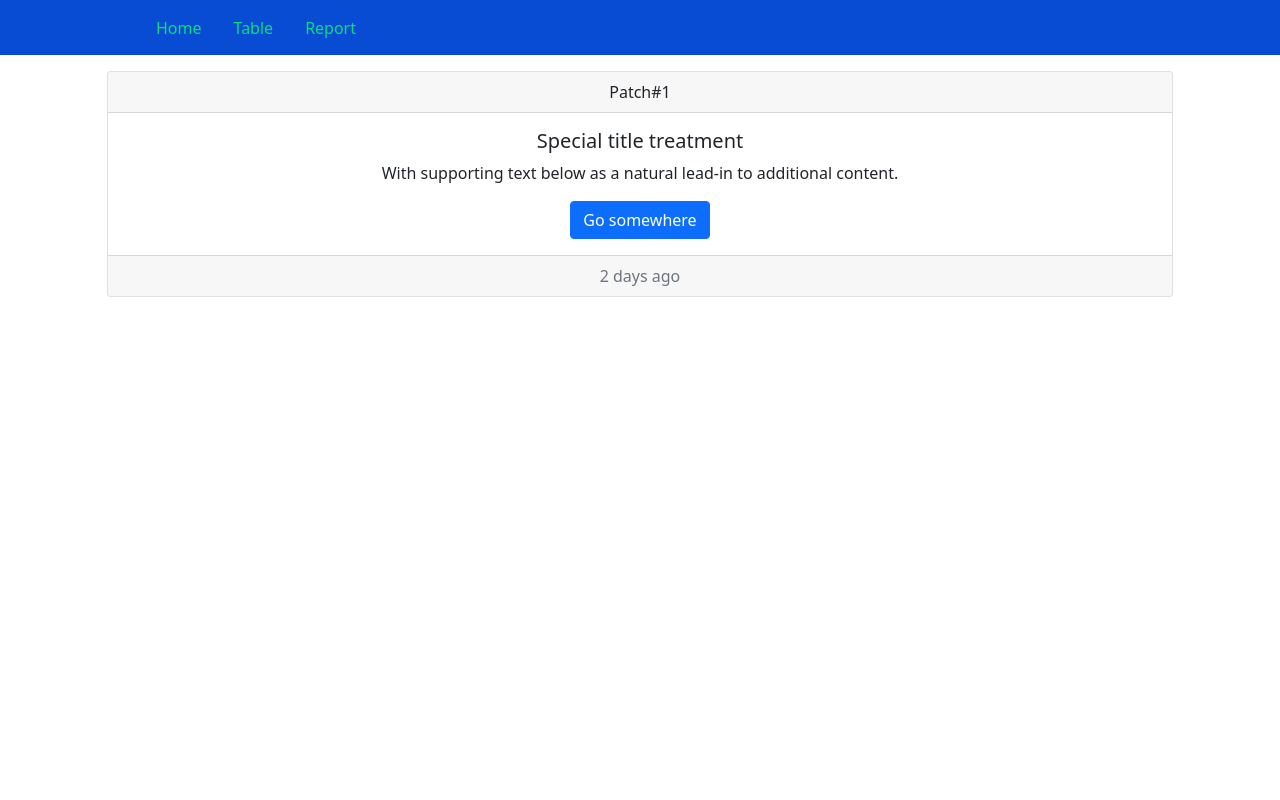
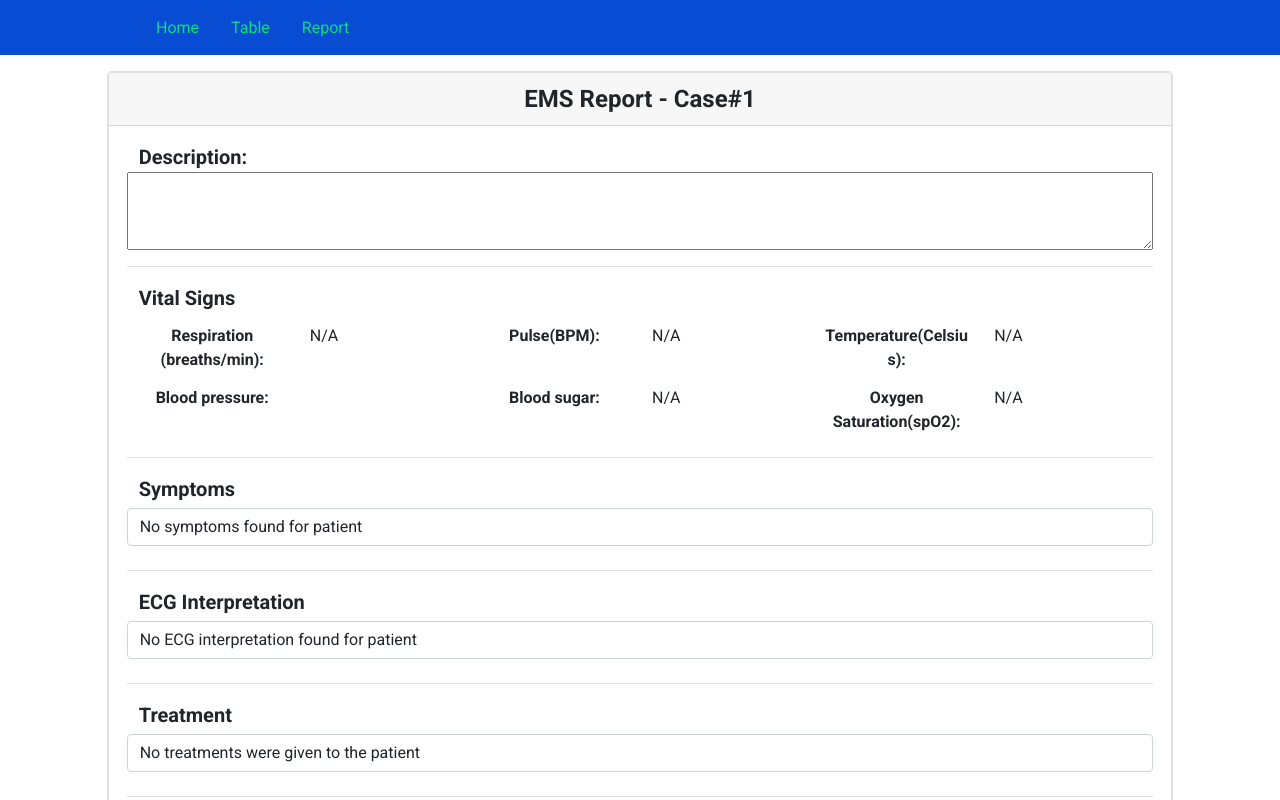
Before and after one commit to sarangk3/HackathonFrontend, a React (Create React App) app in the folder my-app/: page /Table/1 in a window 1280 px wide. Shown: the top 800 px of the page. Built offline with nearby package versions, Linux system fonts and the light colour scheme; no server answers.

Commit message:
singlePage done

```diff
--- a/my-app/src/components/pages/ReportSingle.js
+++ b/my-app/src/components/pages/ReportSingle.js
@@ -1,7 +1,9 @@
 import React, { useState, useEffect } from 'react'
 import axios from 'axios';
 import { useParams } from 'react-router-dom';
-import { Card, Button } from "react-bootstrap";
+import { Card, Button, Form, Row, Col } from "react-bootstrap";
+import '../../../node_modules/bootstrap/dist/css/bootstrap.min.css';
+import { Link } from 'react-router-dom'
 
 const ReportSingle = () => {
     const [info, setInfo] = useState({});
@@ -23,19 +25,102 @@ const ReportSingle = () => {
 
 
     return (
-        <div>
+        <div className="text-center overflow-auto border rounded" >
             <Card className="text-center">
-                <Card.Header>Patch#{id}</Card.Header>
-                <Card.Body>
-                    <Card.Title>Special title treatment</Card.Title>
-                    <Card.Text>
-                        With supporting text below as a natural lead-in to additional content.
-                    </Card.Text>
-                    <Button variant="primary">Go somewhere</Button>
+                <Card.Header className="fw-bold fs-4" > EMS Report - Case#{id}</Card.Header >
+                <Card.Body style={{ paddingLeft: "30px", paddingRight: "30px", height: "770px", overflow: "auto" }}>
+                    <Form>
+                        <Form.Group as={Row} className="mb-3 font-weight-bold text-start border-bottom pb-3">
+                            <label for="description" className="fw-bold fs-5">
+                                Description:
+                            </label>
+                            <textarea class="form-control" className="col-12" id="description" rows="3" value={info.notes}>
+                            </textarea>
+
+                        </Form.Group>
+
+
+                        <Form.Group as={Row} className="mb-3 font-weight-bold border-bottom pb-3">
+                            <div className="text-start fs-5 fw-bold pb-1">Vital Signs</div>
+                            <Form.Label column sm="2" className="font-weight-bold text-xl text-left">
+                                <div className="fw-bold ">Respiration (breaths/min): </div>
+                            </Form.Label>
+                            <Col sm="2">
+                                <Form.Control plaintext readOnly value={info.patient?.vitalSigns.respirations ? info.patient.vitalSigns.respirations : "N/A"} />
+                            </Col>
+                            <Form.Label column sm="2" className="font-weight-bold text-xl">
+                                <div className="fw-bold ">Pulse(BPM): </div>
+                            </Form.Label>
+                            <Col sm="2">
+                                <Form.Control plaintext readOnly value={info.patient?.vitalSigns.pulse ? info.patient.vitalSigns.pulse : "N/A"} />
+                            </Col>
+                            <Form.Label column sm="2" className="font-weight-bold text-xl">
+                                <div className="fw-bold ">Temperature(Celsius): </div>
+                            </Form.Label>
+                            <Col sm="2">
+                                <Form.Control plaintext readOnly value={info.patient?.vitalSigns.temperature ? info.patient.vitalSigns.temperature : "N/A"} />
+                            </Col>
+
+                            <Form.Label column sm="2" className="font-weight-bold text-xl text-left">
+                                <div className="fw-bold ">Blood pressure:</div>
+                            </Form.Label>
+                            <Col sm="2">
+                                <Form.Control plaintext readOnly value={info.blood_pressure} />
+                            </Col>
+                            <Form.Label column sm="2" className="font-weight-bold text-xl">
+                                <div className="fw-bold ">Blood sugar: </div>
+                            </Form.Label>
+                            <Col sm="2">
+                                <Form.Control plaintext readOnly value={info.patient?.vitalSigns.blood_sugar ? info.patient.vitalSigns.blood_sugar : "N/A"} />
+                            </Col>
+                            <Form.Label column sm="2" className="font-weight-bold text-xl">
+                                <div className="fw-bold ">Oxygen Saturation(spO2): </div>
+                            </Form.Label>
+                            <Col sm="2">
+                                <Form.Control plaintext readOnly value={info.patient?.vitalSigns.spO2 ? info.patient.vitalSigns.spO2 : "N/A"} />
+                            </Col>
+                        </Form.Group>
+
+                        <Form.Group as={Row} className="mb-3 font-weight-bold text-start pb-4 border-bottom" >
+                            <label for="symptoms" className="fw-bold">
+                                <div className="text-start fs-5 fw-bold  pb-1">Symptoms</div>
+                            </label>
+                            <Form.Control class="form-control" className="col-12" id="symptoms" value={info.patient?.treatments}
+                                defaultValue={"No symptoms found for patient"} />
+                        </Form.Group>
+
+                        <Form.Group as={Row} className="mb-3 font-weight-bold text-start pb-4 border-bottom" controlId="formPlaintextEmail">
+                            <label for="ecg" className="fw-bold">
+                                <div className="text-start fs-5 fw-bold pb-1">ECG Interpretation</div>
+                            </label>
+                            <Form.Control class="form-control" className="col-12" id="ecg" value={info.patient?.ecgInterpretation}
+                                defaultValue={"No ECG interpretation found for patient"} />
+                        </Form.Group>
+
+                        <Form.Group as={Row} className="mb-3 font-weight-bold text-start pb-4 border-bottom" controlId="formPlaintextEmail">
+                            <label for="treatment" className="fw-bold">
+                                <div className="text-start fs-5 fw-bold pb-1">Treatment</div>
+                            </label>
+                            <Form.Control class="form-control" className="col-12" id="treatment" value={info.patient?.treatments}
+                                defaultValue={"No treatments were given to the patient"} />
+                        </Form.Group>
+
+                        <Form.Group as={Row} className="mb-3 font-weight-bold text-start pb-4 border-bottom">
+                            <label for="medicalHistory" className="fw-bold">
+                                <div className="text-start fs-5 fw-bold pb-1">Patient Medical History</div>
+                            </label>
+                            <Form.Control class="form-control" className="col-12" id="medicalHistory" value={info.patient?.medicalHistory}
+                                defaultValue={"Patient has no prior medical history"} />
+                        </Form.Group>
+                    </Form>
                 </Card.Body>
-                <Card.Footer className="text-muted">2 days ago</Card.Footer>
-            </Card>
-        </div>
+                <Card.Footer>
+                    <Link to="/Table" className="btn btn-success">
+                        Return to dashboard
+                    </Link>
+                </Card.Footer>
+            </Card >
+        </div >
     )
 }
 
```
